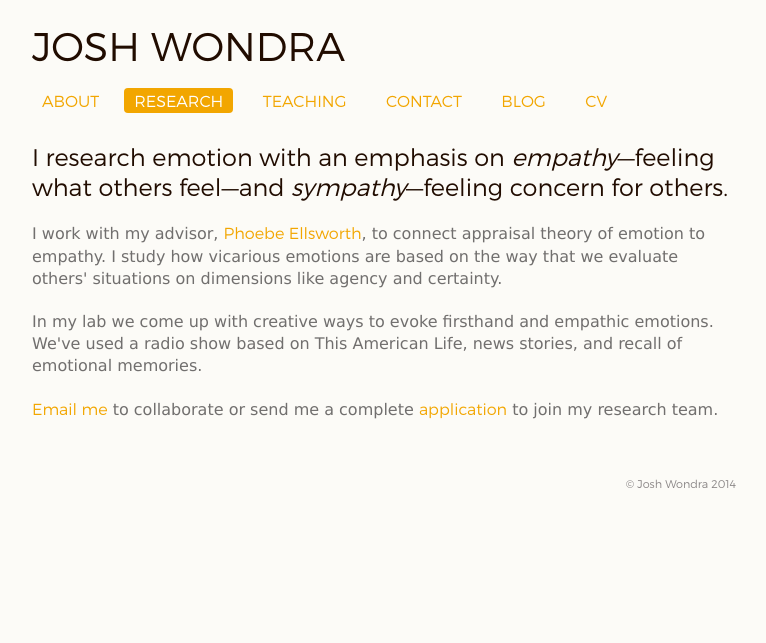
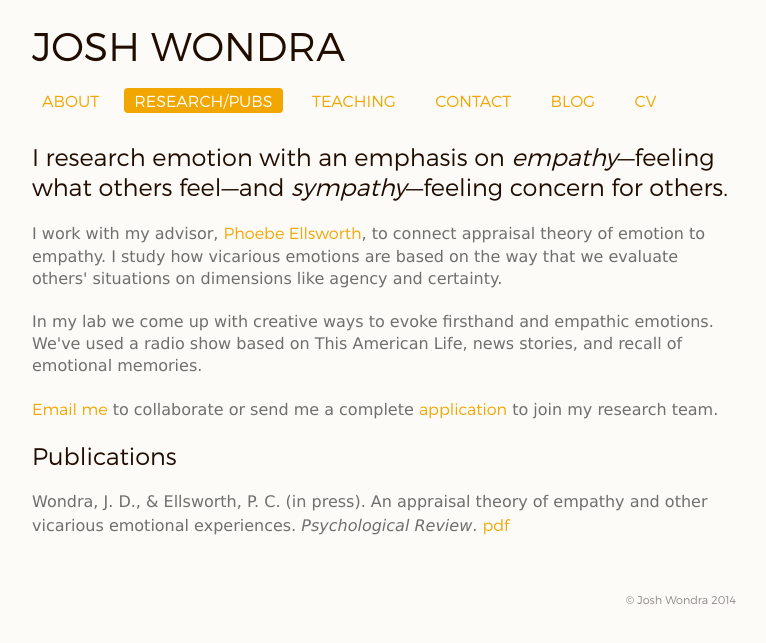
Before and after one commit to joshwondra/joshwondra.com, a Jekyll site: the page research.html, which Jekyll copies as it is, in a window 1280 px wide. Shown: the top 643 px of the page, without its empty margins (256-1022 px from the left). Built offline with Jekyll 4.4.1, drawn with Linux system fonts in a browser that asks for light colours.

Commit message:
Psych Review pub
Updated CV, research section, added pre-pub draft of theory paper

```diff
--- a/blog.html
+++ b/blog.html
@@ -31,7 +31,7 @@
 				<li>
 					<a href="index.html">About</a>
 				<li>
-					<a href="research.html">Research</a>
+					<a href="research.html">Research/Pubs</a>
 				</li>
 				<li>
 					<a href="teaching.html">Teaching</a>
--- a/contact.html
+++ b/contact.html
@@ -32,7 +32,7 @@
 					<a href="index.html">About</a>
 				<li>
 				<li>
-					<a href="research.html">Research</a>
+					<a href="research.html">Research/Pubs</a>
 				</li>
 				<li>
 					<a href="teaching.html">Teaching</a>
--- a/index.html
+++ b/index.html
@@ -32,7 +32,7 @@
 					<a id="current-page" href="index.html">About</a>
 				<li>
 				<li>
-					<a href="research.html">Research</a>
+					<a href="research.html">Research/Pubs</a>
 				</li>
 				<li>
 					<a href="teaching.html">Teaching</a>
--- a/research.html
+++ b/research.html
@@ -32,7 +32,7 @@
 					<a href="index.html">About</a>
 				<li>
 				<li>
-					<a id="current-page" href="research.html">Research</a>
+					<a id="current-page" href="research.html">Research/Pubs</a>
 				</li>
 				<li>
 					<a href="teaching.html">Teaching</a>
@@ -55,6 +55,8 @@
 				<p>I work with my advisor, <a href="https://www.law.umich.edu/FacultyBio/Pages/FacultyBio.aspx?FacID=pce">Phoebe Ellsworth</a>, to connect appraisal theory of emotion to empathy. I study how vicarious emotions are based on the way that we evaluate others' situations on dimensions like agency and certainty.</p>
 				<p>In my lab we come up with creative ways to evoke firsthand and empathic emotions. We've used a radio show based on This American Life, news stories, and recall of emotional memories.</p>
 				<p><a href="mailto:jdwondra@umich.edu">Email me</a> to collaborate or send me a complete <a href="docs/Wondra Lab Research Assistant Application.doc">application</a> to join my research team.</p>
+				<h2>Publications</h2>
+				<p>Wondra, J. D., & Ellsworth, P. C. (in press). An appraisal theory of empathy and other vicarious emotional experiences. <em>Psychological Review</em>. <a href="docs/WondraEllsworthAppraisalEmpathy.pdf">pdf</a>
 			</div>
 		</div>
 		<div id="copyright">
--- a/teaching.html
+++ b/teaching.html
@@ -32,7 +32,7 @@
 					<a href="index.html">About</a>
 				<li>
 				<li>
-					<a href="research.html">Research</a>
+					<a href="research.html">Research/Pubs</a>
 				</li>
 				<li>
 					<a id="current-page" href="teaching.html">Teaching</a>
```
Also changed, not shown: 4 other files.
